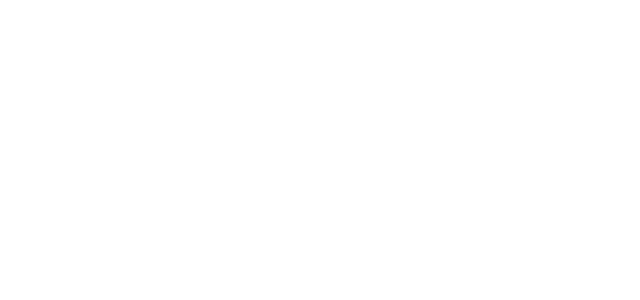
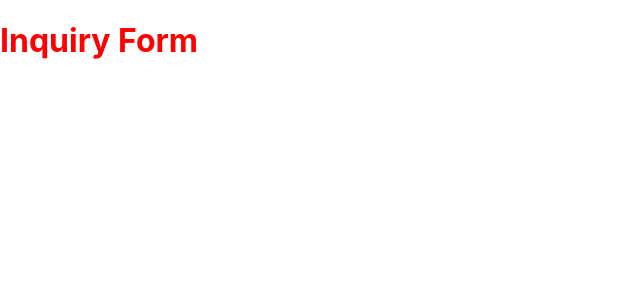
Before and after one commit to YashmikaAnusara/Inquiry-System-E-WIS, a React (Create React App) app in the folder frontend/: page /InquiryForm in a window 1280 px wide. Before the commit this address had no page. Shown: the top 300 px of the page, without its empty margins (0-640 px from the left). Built offline with nearby package versions, Linux system fonts and the light colour scheme.

Commit message:
Inquiry Form

```diff
--- a/frontend/src/App.js
+++ b/frontend/src/App.js
@@ -1,5 +1,6 @@
 import { BrowserRouter, Routes, Route } from "react-router-dom";
 import AdminHome from "./pages/AdminHome";
+import InquiryForm from "./pages/InquiryForm";
 
 function App() {
   return (
@@ -7,6 +8,7 @@ function App() {
       <BrowserRouter>
         <Routes>
           <Route path="/" element={<AdminHome />}/>
+          <Route path="/InquiryForm" element={<InquiryForm />}/>
         </Routes>
       </BrowserRouter>
     </div>
--- /dev/null
+++ b/frontend/src/css/InquiryForm.css
@@ -0,0 +1,3 @@
+.Inquiryheading{
+    color: red;
+}
--- /dev/null
+++ b/frontend/src/pages/InquiryForm.jsx
@@ -0,0 +1,10 @@
+import React from 'react'
+import '../css/InquiryForm.css'
+
+export default function InquiryForm() {
+  return (
+    <div>
+      <h1 className='Inquiryheading'>Inquiry Form</h1>
+    </div>
+  )
+}
```
Also changed, not shown: frontend/src/css/New Text Document.txt (deleted).
